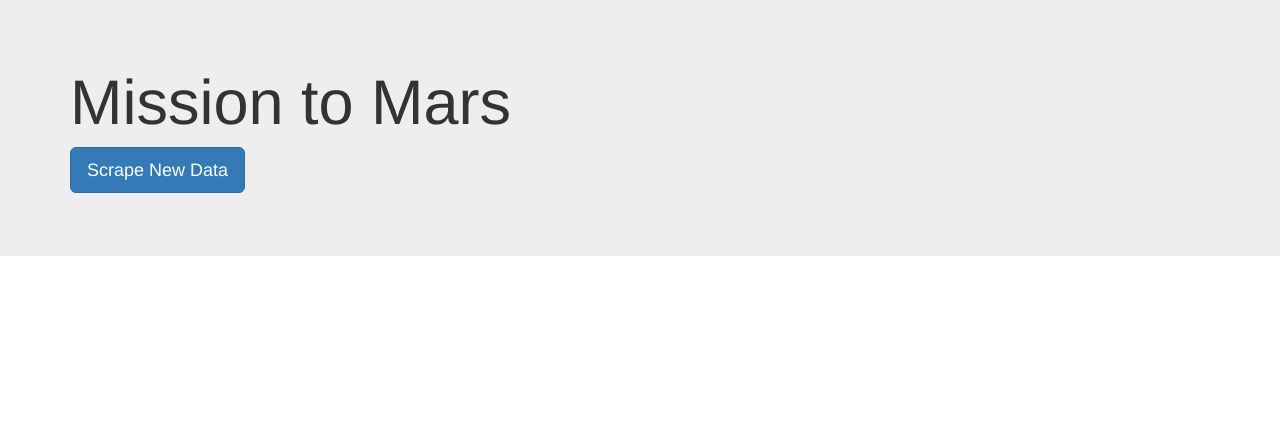
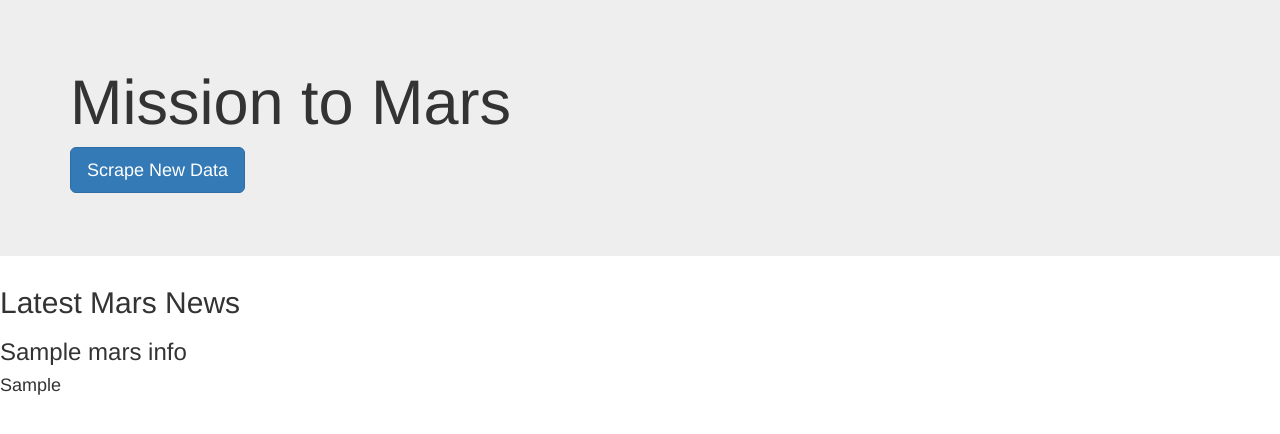
Before and after one commit to sarahheavner/web-scraping-challenge, a Flask app: page / in a window 1280 px wide. Shown: the top 434 px of the page. Run offline with Flask 2, Linux system fonts and the light colour scheme; a database or web service that is not in the repository returns one stand-in record (values such as "Sample title"); some libraries are stand-ins or nearby versions.

Commit message:
got latest mars news to function in app.py

```diff
--- a/Missions_to_Mars/app.py
+++ b/Missions_to_Mars/app.py
@@ -15,7 +15,7 @@ mongo = PyMongo(app, uri="mongodb://localhost:27017/mars_app")
 # Route to render index.html template using data from Mongo
 @app.route('/')
 def index():
-    mars_info = mongo.db.mars_info.find_all()
+    mars_info = mongo.db.mars_info.find_one()
     return render_template('index.html', mars_info=mars_info)
 
 
--- a/Missions_to_Mars/templates/index.html
+++ b/Missions_to_Mars/templates/index.html
@@ -17,6 +17,10 @@
         </div>
     </div>
 
+    <h2>Latest Mars News</h2>
+    <h3> {{ mars_info.news_title }} </h3>
+    <h4> {{ mars_info.news_p }}</h4>
+
 
 
 
```
